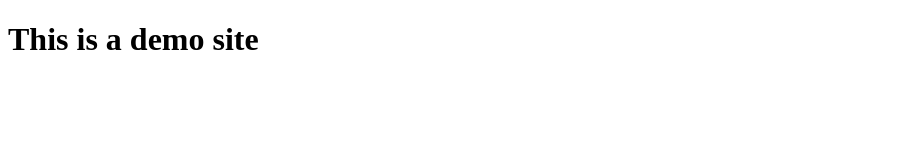
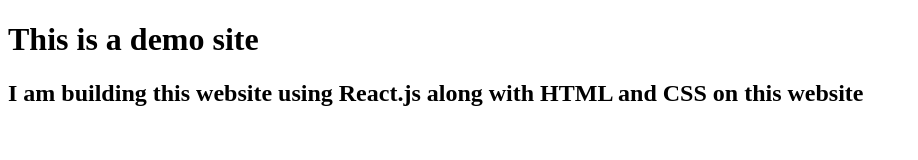
Before and after one commit to anandnitesh/DemoSiteOne, a plain HTML site: page index.html in a window 1280 px wide. Shown: the whole page, without its empty margins (0-918 px from the left). Drawn offline with Linux system fonts and the light colour scheme.

Commit message:
docs: added  more details in index.js

```diff
--- a/index.html
+++ b/index.html
@@ -8,5 +8,6 @@
 </head>
 <body>
     <h1> This is a demo site</h1>
+    <h2>I am building this website using React.js along with HTML and CSS on this website </h2>
 </body>
 </html>
```
